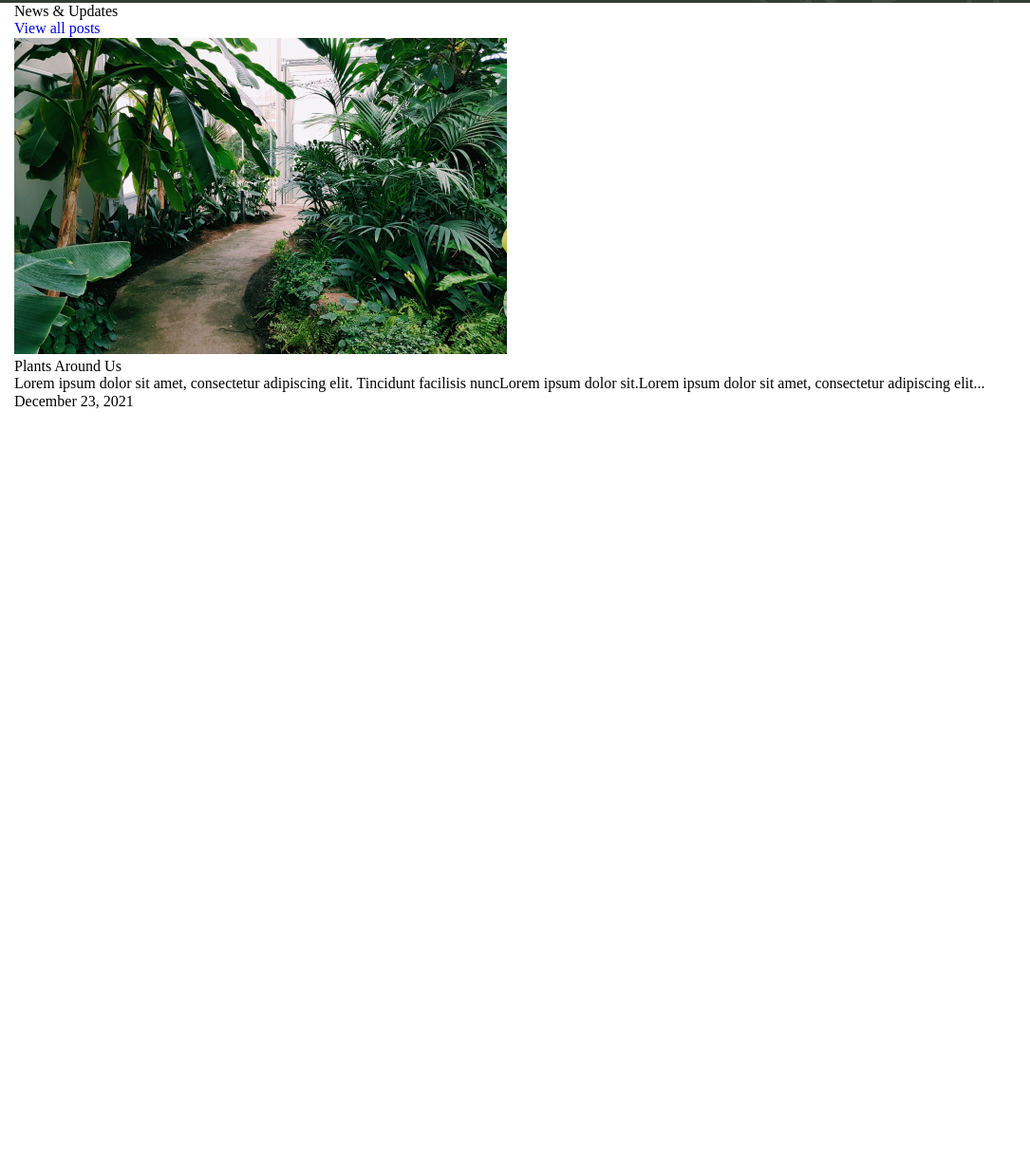
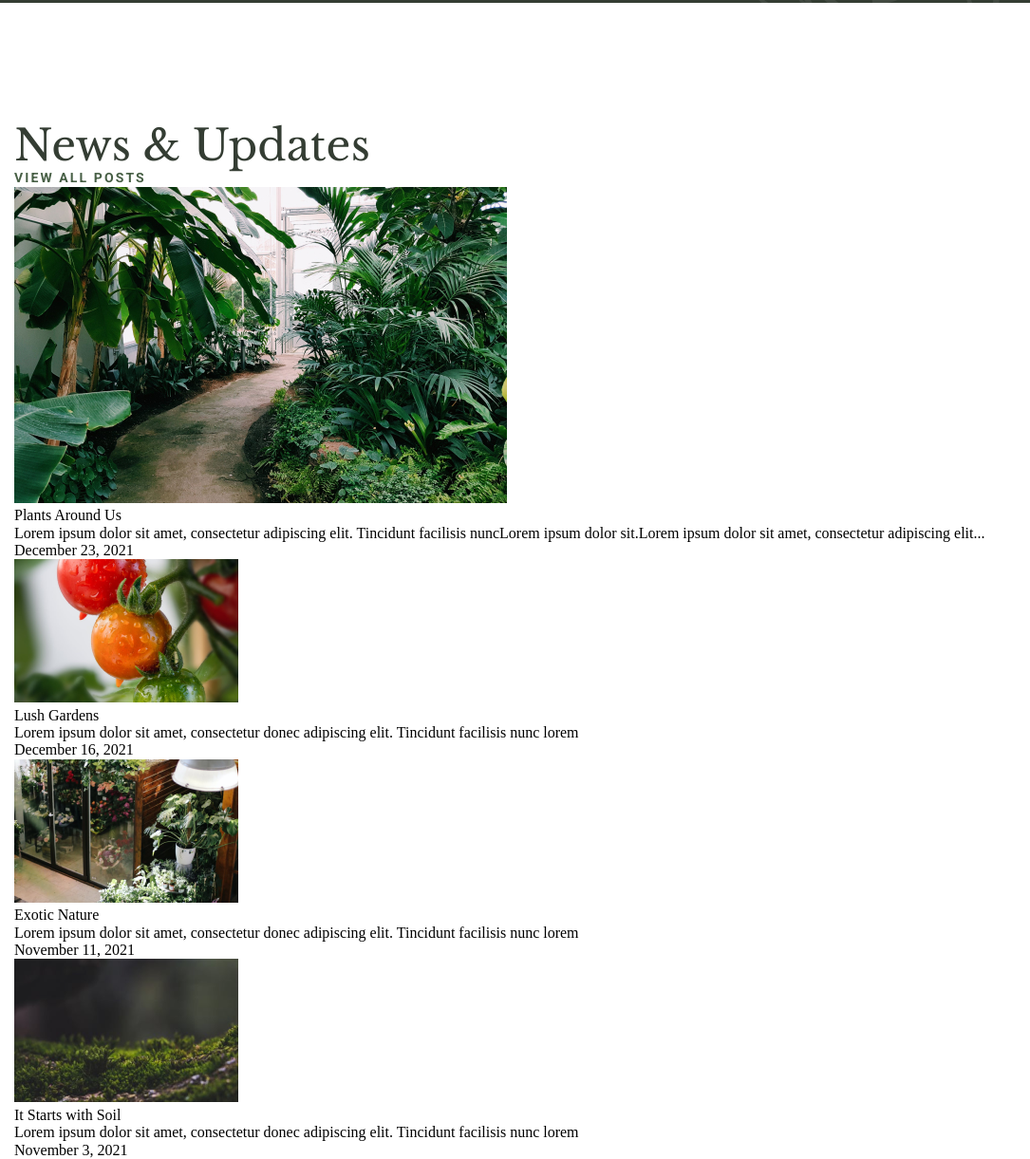
Before and after one commit to Fetyvest/garden, a plain HTML site: page index.html in a window 1280 px wide. Shown: the part 1382-2603 px from the top of the page at 95% size, without its empty margins (0-1085 px from the left). Before the commit the page ends 1814 px from the top, so only its background shows below. Drawn offline with nearby package versions, Linux system fonts and the light colour scheme.

Commit message:
Add files via upload

```diff
--- a/css/main.css
+++ b/css/main.css
@@ -3,3 +3,4 @@
 @import url(sections/header.css);
 @import url(sections/grettins.css);
 @import url(sections/desc.css);
+@import url(sections/news.css);
--- /dev/null
+++ b/css/sections/news.css
@@ -0,0 +1,39 @@
+.news {
+    margin-top: 126px;
+}
+
+.container {}
+
+.news__content {}
+
+.news__main-title {
+    font-family: var(--font-libre);
+    font-weight: 400;
+    font-size: 45px;
+    line-height: 110%;
+    text-transform: capitalize;
+    color: #343d33;
+}
+
+.news__link {
+    font-family: var(--font-roboto);
+    font-weight: 700;
+    font-size: 14px;
+    letter-spacing: 0.15em;
+    text-transform: uppercase;
+    color: #475f45;
+}
+
+.news__posts {}
+
+.news__main-post {}
+
+.news__title {}
+
+.news__text {}
+
+.news__date {}
+
+.news__list {}
+
+.news__post-block {}
--- a/index.html
+++ b/index.html
@@ -93,9 +93,30 @@
                             <div class="news__date">December 23, 2021</div>
                         </div>
                         <ul class="news__list">
-                            <li class="news__posts"></li>
-                            <li class="news__posts"></li>
-                            <li class="news__posts"></li>
+                            <li class="news__posts">
+                                <img src="img/news/pic2.png" alt="">
+                                <div class="news__post-block">
+                                    <div class="news__title">Lush Gardens</div>
+                                    <div class="news__text">Lorem ipsum dolor sit amet, consectetur donec adipiscing elit. Tincidunt facilisis nunc lorem</div>
+                                    <div class="news__date">December 16, 2021</div>
+                                </div>
+                            </li>
+
+                            <li class="news__posts"><img src="img/news/pic3.png" alt="">
+                                <div class="news__post-block">
+                                    <div class="news__title">Exotic Nature</div>
+                                    <div class="news__text">Lorem ipsum dolor sit amet, consectetur donec adipiscing elit. Tincidunt facilisis nunc lorem</div>
+                                    <div class="news__date">November 11, 2021</div>
+                                </div>
+                            </li>
+
+                            <li class="news__posts"><img src="img/news/pic4.png" alt="">
+                                <div class="news__post-block">
+                                    <div class="news__title">It Starts with Soil</div>
+                                    <div class="news__text">Lorem ipsum dolor sit amet, consectetur donec adipiscing elit. Tincidunt facilisis nunc lorem</div>
+                                    <div class="news__date">November 3, 2021</div>
+                                </div>
+                            </li>
                         </ul>
                     </div>
                 </div>
```
